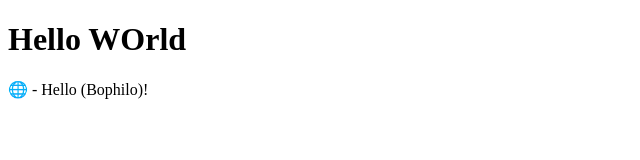
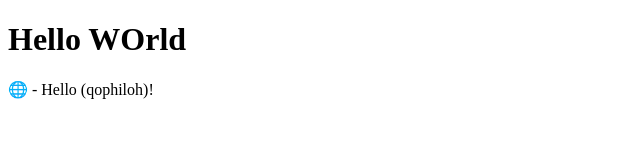
Before and after one commit to bophelo99/elen4020-lab1, a plain HTML site: page index.html in a window 1280 px wide. Shown: the full height of the page, 0-640 px from the left. Drawn offline with Linux system fonts and the light colour scheme.

Commit message:
A Mistake

```diff
--- a/index.html
+++ b/index.html
@@ -7,7 +7,7 @@
     <body>
 <h1>Hello WOrld</h1>
 <p>
-    &#127760 - Hello (Bophilo)!
+    &#127760 - Hello (qophiloh)!
 </p>
 </body>
 </html>
```
